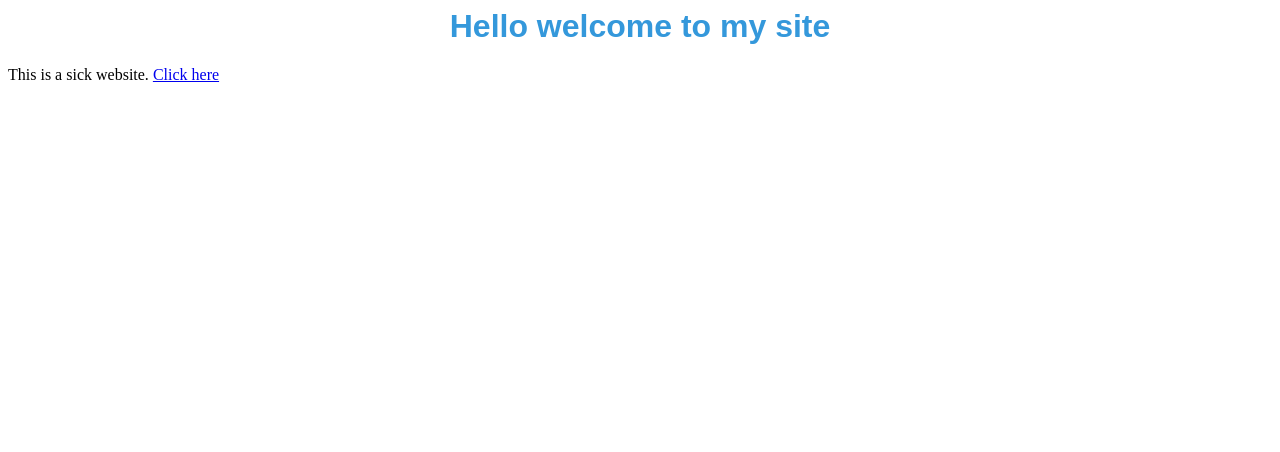
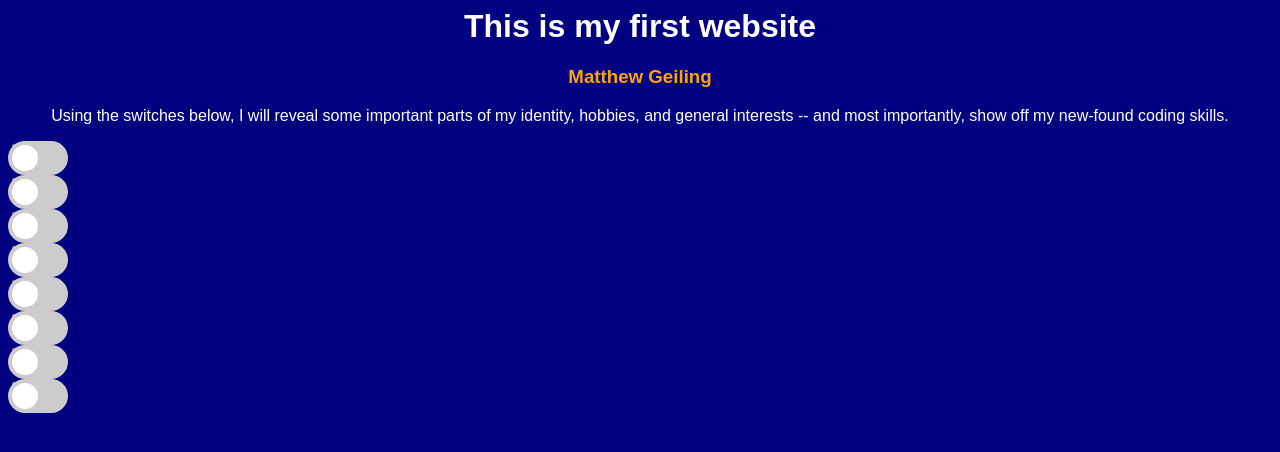
Before and after one commit to mrg275/netnettest, a plain HTML site: page index.html in a window 1280 px wide. Drawn offline with Linux system fonts and the light colour scheme.

Commit message:
First Website!

```diff
--- a/index.html
+++ b/index.html
@@ -1,15 +1,145 @@
 <style>
+  body {
+    background-color: navy;
+  }
     h1 {
-        color: #3498db;
-        font-family: sans-serif;
+        color: white;
+        font-family: Fantasy;
         text-align: center;
     }
+    h3 {
+        color: orange;
+        font-family: Fantasy;
+        text-align: center;
+    }
+    p {
+        text-align: center;
+        font-family: Fantasy;
+      color: white;
+    }
+  /*FYI: I USED A WEBSITE TO HELP ME MAKE THESE SWITCHES. HERE IS MY SOURCE: https://www.w3schools.com/howto/howto_css_switch.asp*/
+    .switch {
+        position: relative;
+        display: inline-block;
+        width: 60px;
+        height: 34px;
+    }
+    .slider {
+        position: absolute;
+        cursor: pointer;
+        top: 0;
+        left: 0;
+        right: 0;
+        bottom: 0;
+        background-color: #ccc;
+        transition: .4s;
+    }
+    .slider:before {
+        position: absolute;
+        content: "";
+        height: 26px;
+        width: 26px;
+        left: 4px;
+        bottom: 4px;
+        background-color: white;
+        transition: .4s;
+    }
+    input:checked + .slider {
+        background-color: #2196F3;
+    }
+    input:focus + .slider {
+        box-shadow: 0 0 1px #2196F3;
+    }
+    input:checked + .slider:before {
+        transform: translateX(26px);
+    }
+    .slider.round {
+        border-radius: 34px;
+    }
+    .slider.round:before {
+        border-radius: 50%;
+    }
+    img {
+        display: none;
+        margin-top: 10px;
+        max-width: 300px;
+        max-height: 200px;
+        width: auto;
+        height: auto;
+    }
 </style>
-
-
-<h1>Hello welcome to my site</h1>
+</head>
+<body>
+<h1>This is my first website</h1>
+<h3>Matthew Geiling</h3>
 <p>
-  This is a sick website. <a href="https://mets.com"> Click here</a>
+   Using the switches below, I will reveal some important parts of my identity, hobbies, and general interests -- and most importantly, show off my new-found coding skills.
 </p>
 
-<imng src="https://people.com/thmb/RssmFjlYfpnOsI7GLi6FFVBXjs0=/750x0/filters:no_upscale():max_bytes(150000):strip_icc():focal(794x249:796x251):format(webp)/francisco-lindor-1-6a2735abb4794512a0ff7e582bd9cf86.jpg" alt="lindor mets"></imng>
+<!-- Switches and Images -->
+<div>
+    <label class="switch">
+        <input type="checkbox" class="toggle">
+        <span class="slider round"></span>
+    </label>
+    <img src="https://upload.wikimedia.org/wikipedia/en/thumb/7/7b/New_York_Mets.svg/1200px-New_York_Mets.svg.png" alt="Image 1">
+</div>
+<div>
+    <label class="switch">
+        <input type="checkbox" class="toggle">
+        <span class="slider round"></span>
+    </label>
+    <img src="https://images.squarespace-cdn.com/content/v1/62015f66f840ef671da14ae7/4161edfa-ebba-4c13-90a4-90383f26260e/Photographing-NYC-skyline.jpg" alt="Image 2">
+</div>
+<div>
+    <label class="switch">
+        <input type="checkbox" class="toggle">
+        <span class="slider round"></span>
+    </label>
+    <img src="https://upload.wikimedia.org/wikipedia/commons/c/c3/Chess_board_opening_staunton.jpg" alt="Image 3">
+</div>
+<div>
+    <label class="switch">
+        <input type="checkbox" class="toggle">
+        <span class="slider round"></span>
+    </label>
+    <img src="https://i0.wp.com/cascadescasinokamloops.com/wp-content/uploads/2021/01/Homepage-GamingPage-PokerImage-scaled.jpg?fit=2560%2C1787&ssl=1" alt="Image 4">
+</div>
+<div>
+    <label class="switch">
+        <input type="checkbox" class="toggle">
+        <span class="slider round"></span>
+    </label>
+    <img src="https://m.media-amazon.com/images/M/MV5BNmQ0ODBhMjUtNDRhOC00MGQzLTk5MTAtZDliODg5NmU5MjZhXkEyXkFqcGdeQXVyNDUyOTg3Njg@._V1_.jpg" alt="Image 5">
+</div>
+  <div>
+    <label class="switch">
+        <input type="checkbox" class="toggle">
+        <span class="slider round"></span>
+    </label>
+    <img src="https://media.cnn.com/api/v1/images/stellar/prod/i-stock-1287493837-1.jpg?c=16x9" alt="Image 6">
+</div>
+  <div>
+    <label class="switch">
+        <input type="checkbox" class="toggle">
+        <span class="slider round"></span>
+    </label>
+    <img src="https://www.rd.com/wp-content/uploads/2022/04/GettyImages-1140602972-e1651249657746.jpg?fit=700,467" alt="Image 7">
+</div>
+  <div>
+    <label class="switch">
+        <input type="checkbox" class="toggle">
+        <span class="slider round"></span>
+    </label>
+    <img src="https://img.money.com/2022/05/News-Plunging-Stocks-401k.jpg" alt="Image 8">
+</div>
+<!--FYI: I used GPT to help me make this script. I have included our conversations on Canvas-->
+<script>
+document.querySelectorAll('.toggle').forEach(function(toggle, index) {
+    toggle.addEventListener('change', function() {
+        var image = this.parentNode.nextElementSibling;
+        image.style.display = this.checked ? 'block' : 'none';
+    });
+});
+</script>
+</body>
```
